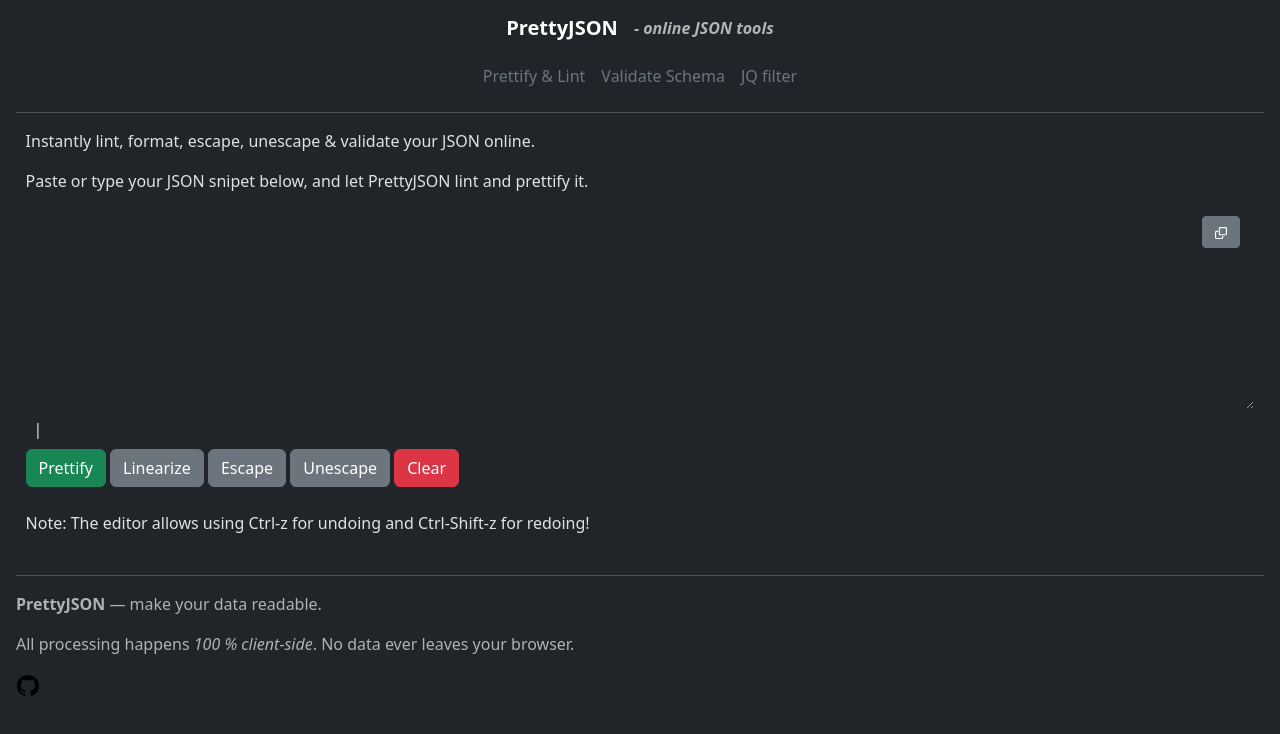
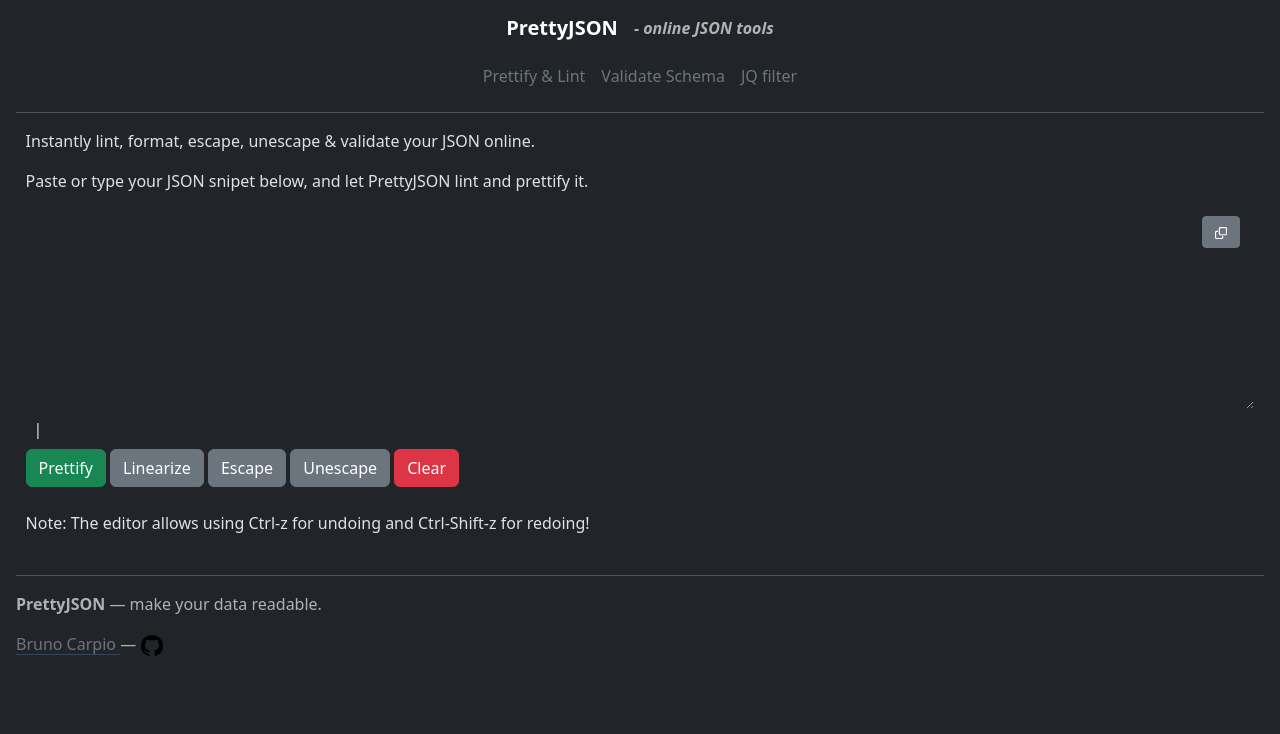
Before and after one commit to brunocarpio/prettyjson, a website: page client/index.html in a window 1280 px wide. Drawn offline with nearby package versions, Linux system fonts and the light colour scheme.

Commit message:
update footer

```diff
--- a/client/index.html
+++ b/client/index.html
@@ -153,11 +153,15 @@
       </p>
 
       <p class="text-muted">
-        All processing happens <em>100&nbsp;% client-side</em>. No data ever
-        leaves your browser.
-      </p>
+        <a
+          target="_blank"
+          class="link-secondary link-offset-2 link-underline link-underline-opacity-25"
+          href="https://www.linkedin.com/in/bruno-carpio-luna-284064210/"
+        >
+          Bruno Carpio
+        </a>
+        &mdash;
 
-      <p>
         <a target="_blank" href="https://github.com/brunocarpio/prettyjson"
           ><img src="/github.svg"
         /></a>
```
